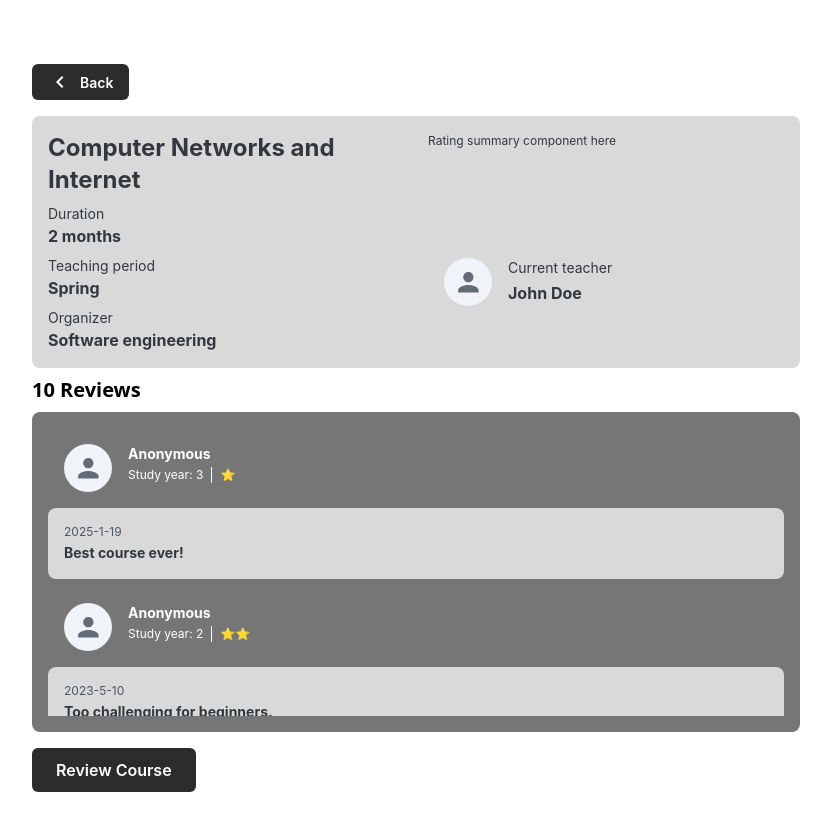
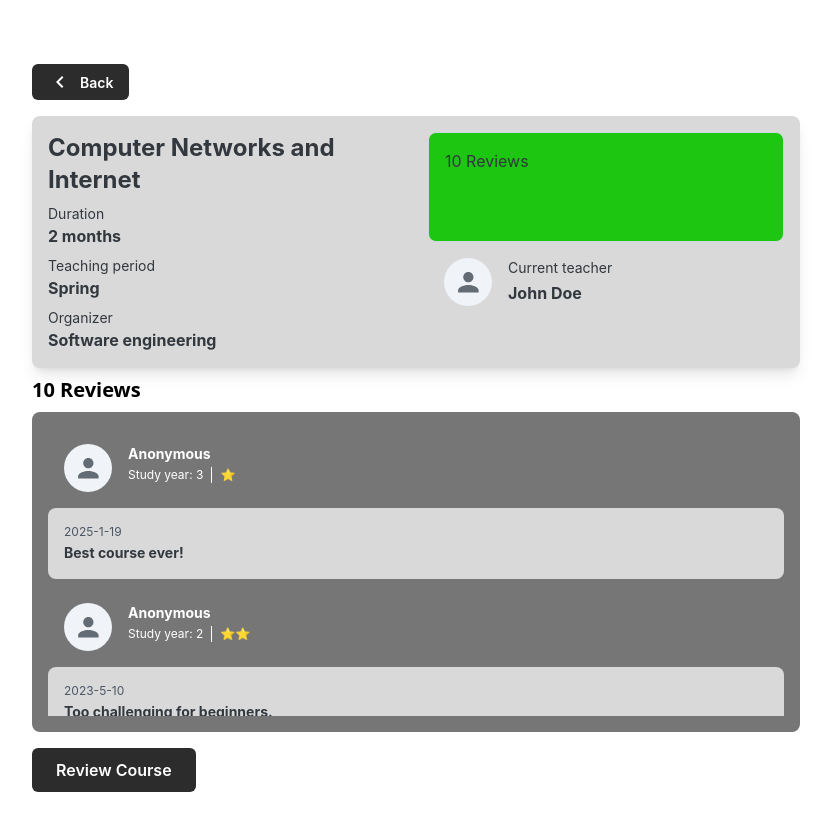
Before and after one commit to CaptainCluster/react_hackathon_2025, a React (Vite) app in the folder src/: page /course/1 in a window 1280 px wide. Shown: the whole page, without its empty margins (224-1055 px from the left). Built offline with nearby package versions, Linux system fonts and the light colour scheme.

Commit message:
Started working on review summary component

```diff
--- a/src/src/components/Course/CourseInfo.tsx
+++ b/src/src/components/Course/CourseInfo.tsx
@@ -1,10 +1,17 @@
 import Course from "../../models/interfaces/Course";
+import ReviewSummary from "./ReviewSummary";
 import { Card, CardContent, Stack, Avatar } from "@mui/joy/";
 
-const CourseInfo = ({ course }: { course: Course }) => {
+const CourseInfo = ({
+  course,
+  numReviews,
+}: {
+  course: Course;
+  numReviews: number;
+}) => {
   return (
     <Card
-      className="overflow-auto"
+      className="overflow-auto shadow-lg"
       variant="plain"
       sx={{
         bgcolor: "var(--lightGray)",
@@ -33,7 +40,7 @@ const CourseInfo = ({ course }: { course: Course }) => {
           </div>
         </Stack>
         <div className="grid grid-rows-2">
-          <p className="additional-info">Rating summary component here</p>
+          <ReviewSummary numReviews={numReviews} />
           <div>
             <Card
               sx={{
--- a/src/src/components/Course/CourseView.tsx
+++ b/src/src/components/Course/CourseView.tsx
@@ -41,8 +41,8 @@ const CourseView = ({ courseId }: { courseId: string | undefined }) => {
           Back
         </Button>
 
-        <div className="flex flex-col gap-2 max-w-3xl min-w-3xl md:min-w-3xl">
-          <CourseInfo course={courseData} />
+        <div className="flex flex-col gap-2 max-w-3xl min-w-md md:min-w-3xl">
+          <CourseInfo course={courseData} numReviews={numReviews} />
           <h3 className="font-bold text-xl">
             {showReviews ? `${numReviews} Reviews` : "No reviews"}
           </h3>
--- /dev/null
+++ b/src/src/components/Course/ReviewSummary.tsx
@@ -0,0 +1,17 @@
+import { Card } from "@mui/joy";
+
+const ReviewSummary = ({ numReviews }: { numReviews: number }) => {
+  return (
+    <>
+      <Card
+        sx={{
+          bgcolor: "#1DC611",
+        }}
+      >
+        <div>{numReviews} Reviews</div>
+      </Card>
+    </>
+  );
+};
+
+export default ReviewSummary;
```
